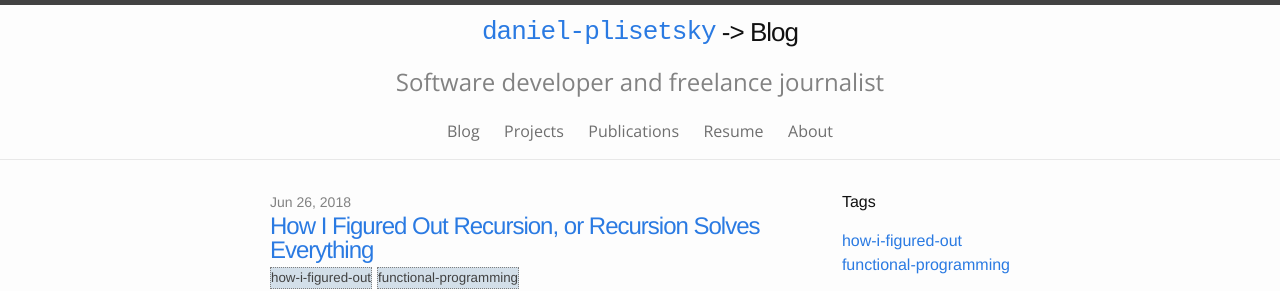
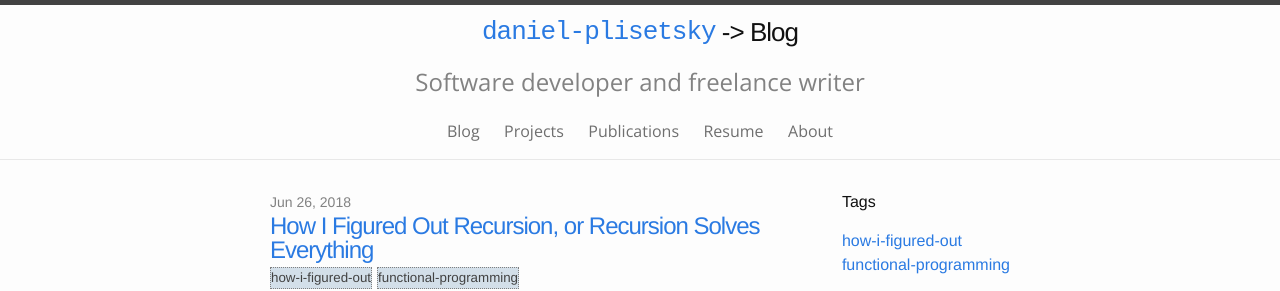
Before and after one commit to danplisetsky/danplisetsky.github.io-legacy, a Jekyll site: the page built from filtered-by-tags/filtered-by-tags.html, in a window 1280 px wide. Shown: the top 291 px of the page. Built offline with Jekyll 4.4.1, drawn with Linux system fonts in a browser that asks for light colours.

Commit message:
change header

```diff
--- a/_includes/header.html
+++ b/_includes/header.html
@@ -4,7 +4,7 @@
 
     <a class="site-title" href="/">{{ site.title | escape }}</a>
     <p class="site-title-section">{{ page.section }} </p>
-    <h2 class="subtitle-text">Software developer and freelance journalist</h2>
+    <h2 class="subtitle-text">Software developer and freelance writer</h2>
 
     <nav class="site-nav">
       <input type="checkbox" id="nav-trigger" class="nav-trigger" />
```
